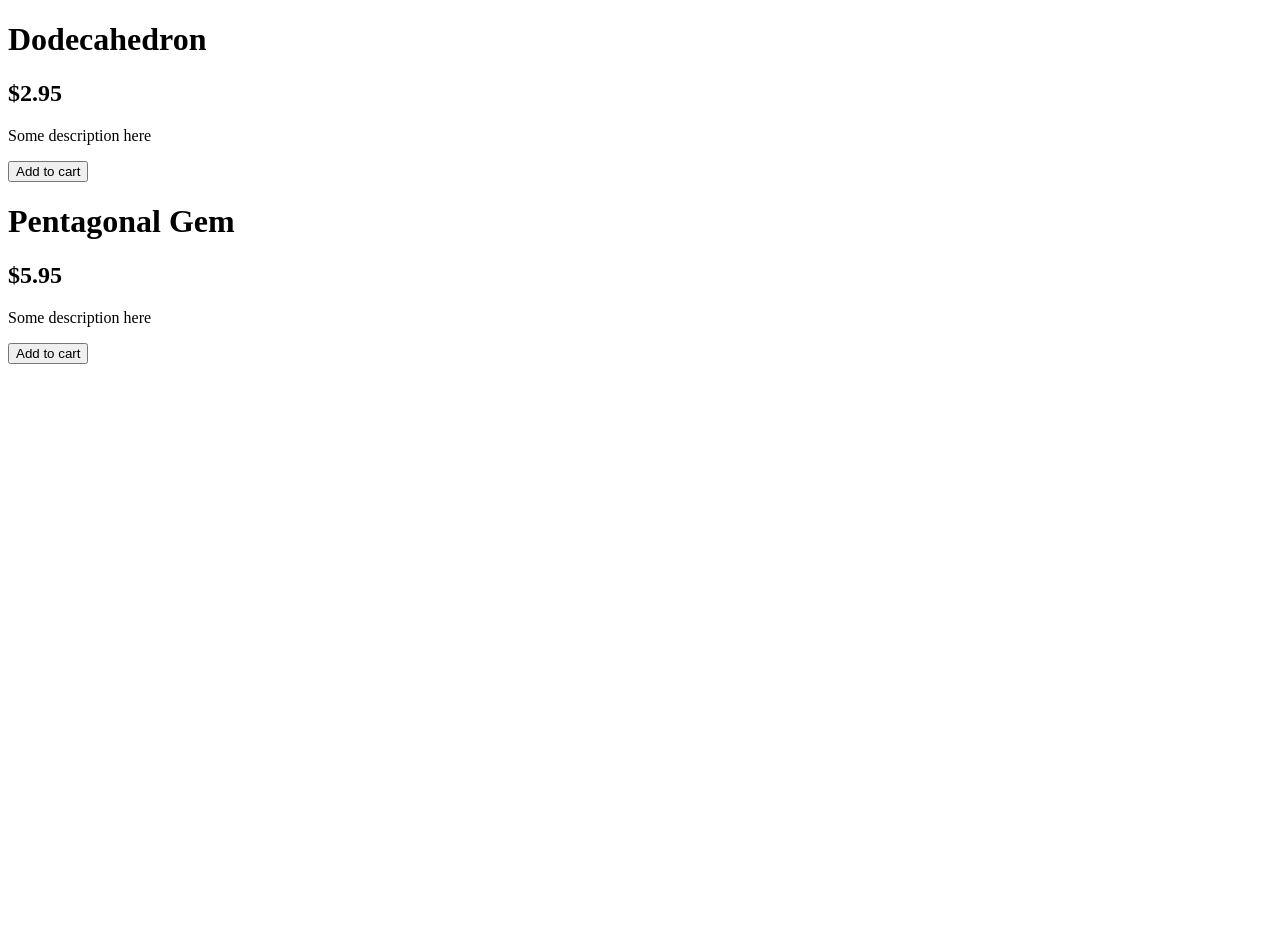
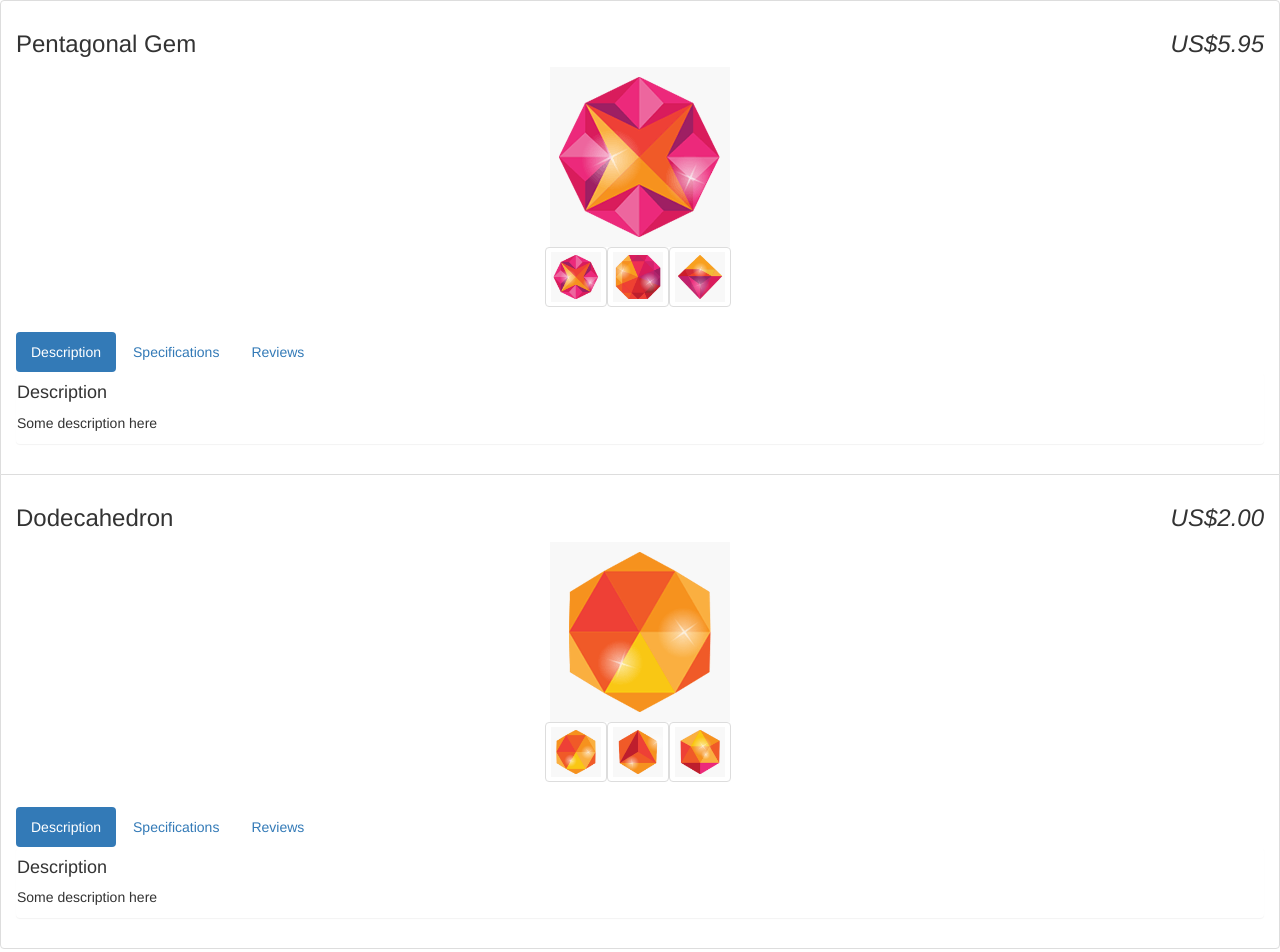
Before and after one commit to miltonbecker/angular, a plain HTML site: page index.html in a window 1280 px wide. Before the commit the page ends 800 px from the top, so only its background shows below. Drawn offline with nearby package versions, Linux system fonts and the light colour scheme.

Commit message:
Tabs and image gallery! Also, now using bootstrap classes!

```diff
--- a/app.js
+++ b/app.js
@@ -5,20 +5,49 @@
     this.products = gems;
   });
 
+  app.controller('PanelController', function(){
+    this.tab = 1;
+
+    this.selectTab = function(setTab) {
+      this.tab = setTab;
+    };
+
+    this.isSelected = function(checkTab) {
+      return this.tab === checkTab;
+    };
+  });
+
+  app.controller('GalleryController', function(){
+    this.current = 0;
+    this.setCurrent = function(index){
+      this.current = index || 0;
+    };
+  });
+
   var gems = [
     {
       name: 'Dodecahedron',
-      price: 2.95,
+      price: 2,
       description: 'Some description here',
       canPurchase: true,
-      soldOut: false
+      soldOut: false,
+      images: [
+        "images/gem-01.gif",
+        "images/gem-03.gif",
+        "images/gem-04.gif",
+      ]
     },
     {
       name: 'Pentagonal Gem',
       price: 5.95,
       description: 'Some description here',
       canPurchase: true,
-      soldOut: false
+      soldOut: false,
+      images: [
+        "images/gem-06.gif",
+        "images/gem-07.gif",
+        "images/gem-09.gif",
+      ]
     }
   ];
 })();
--- a/index.html
+++ b/index.html
@@ -1,16 +1,55 @@
 <!DOCTYPE html>
 <html ng-app="store">
+
 <head>
-  <link rel="stylesheet" type="text/css" href="bootstrap.min.cs" />
+  <link rel="stylesheet" type="text/css" href="bootstrap.min.css" />
   <script type="text/javascript" src="angular.min.js"></script>
   <script type="text/javascript" src="app.js"></script>
 </head>
+
 <body ng-controller="StoreController as store">
-  <div ng-repeat="product in store.products" ng-hide="product.soldOut">
-    <h1>{{product.name}}</h1>
-    <h2>${{product.price}}</h2>
-    <p>{{product.description}}</p>
-    <button ng-show="product.canPurchase">Add to cart</button>
-  </div>
+  <ul class="list-group">
+    <li class="list-group-item" ng-repeat="product in store.products | orderBy:'-price'">
+      <h3>
+        {{product.name}}
+        <em class="pull-right">{{product.price | currency:'US$'}}</em>
+      </h3>
+      <!-- Image Gallery  -->
+      <div class="gallery text-center" ng-show="product.images.length" ng-controller="GalleryController as gallery">
+        <img ng-src="{{product.images[gallery.current]}}" />
+        <ul class="list-inline thumbs">
+          <li class="thumbnail" ng-repeat="image in product.images">
+            <img ng-src="{{image}}" style="width:50px" ng-click="gallery.setCurrent($index)"/>
+          </li>
+        </ul>
+      </div>
+      <section ng-init="tab = 1" ng-controller="PanelController as panel">
+        <ul class="nav nav-pills">
+          <li ng-class="{active:panel.isSelected(1)}">
+            <a href ng-click="panel.selectTab(1)">Description</a>
+          </li>
+          <li ng-class="{active:panel.isSelected(2)}">
+            <a href ng-click="panel.selectTab(2)">Specifications</a>
+          </li>
+          <li ng-class="{active:panel.isSelected(3)}">
+            <a href ng-click="panel.selectTab(3)">Reviews</a>
+          </li>
+        </ul>
+        <div class="panel" ng-show="panel.isSelected(1)">
+          <h4>Description</h4>
+          <p>{{product.description}}</p>
+        </div>
+        <div class="panel" ng-show="panel.isSelected(2)">
+          <h4>Specifications</h4>
+          <blockquote>None yet</blockquote>
+        </div>
+        <div class="panel" ng-show="panel.isSelected(3)">
+          <h4>Reviews</h4>
+          <blockquote>None yet</blockquote>
+        </div>
+      </section>
+    </li>
+  </ul>
 </body>
+
 </html>
```
Also changed, not shown: images/gem-01.gif (added), images/gem-02.gif (added), images/gem-03.gif (added), images/gem-04.gif (added), images/gem-05.gif (added), images/gem-06.gif (added), images/gem-07.gif (added), images/gem-08.gif (added), images/gem-09.gif (added), 2 other files.
